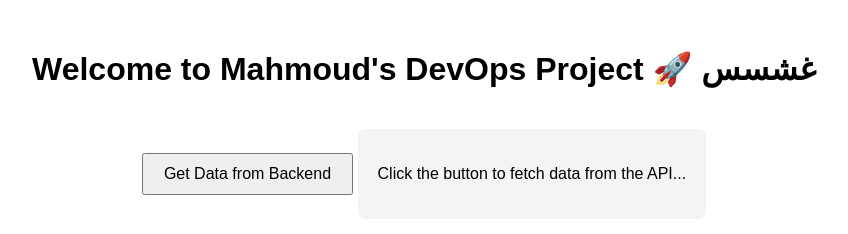
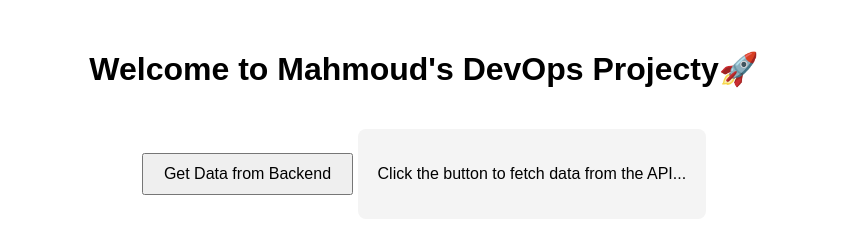
Before and after one commit to MahmoudShabaan22/frontend-vps, a plain HTML site: page index.html in a window 1280 px wide. Shown: the whole page, without its empty margins (216-1064 px from the left). Drawn offline with Linux system fonts and the light colour scheme.

Commit message:
Fix typo in header text

```diff
--- a/index.html
+++ b/index.html
@@ -11,7 +11,7 @@
     </style>
 </head>
 <body>
-    <h1>Welcome to Mahmoud's DevOps Project 🚀 غشسس </h1>
+    <h1>Welcome to Mahmoud's DevOps Projecty🚀  </h1>
     <button onclick="fetchData()">Get Data from Backend</button>
 
     <div id="data-container">
```
